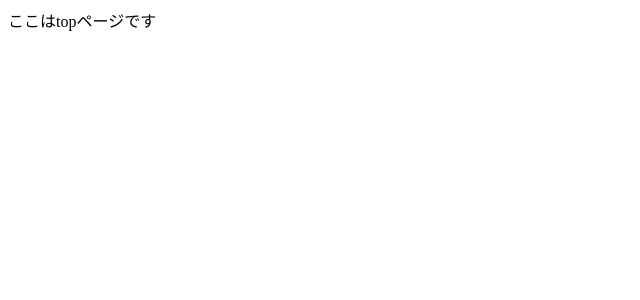
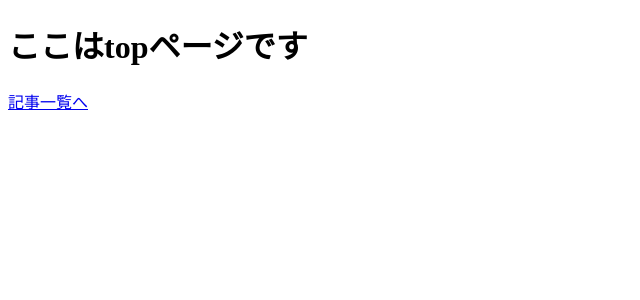
Before and after one commit to rijin123/next-pages-test, a Next.js app: page / in a window 1280 px wide. Shown: the top 300 px of the page, without its empty margins (0-640 px from the left). Built offline with nearby package versions, Linux system fonts and the light colour scheme.

Commit message:
topページに記事一覧へのリンクを追加

```diff
--- a/src/app/page.tsx
+++ b/src/app/page.tsx
@@ -1,3 +1,12 @@
+import Link from "next/link";
+
 export default function HomePage() {
-  return <div>ここはtopページです</div>;
+  return (
+    <main>
+      <h1>ここはtopページです</h1>
+      <p>
+        <Link href="/posts">記事一覧へ</Link>
+      </p>
+    </main>
+  );
 }
```
